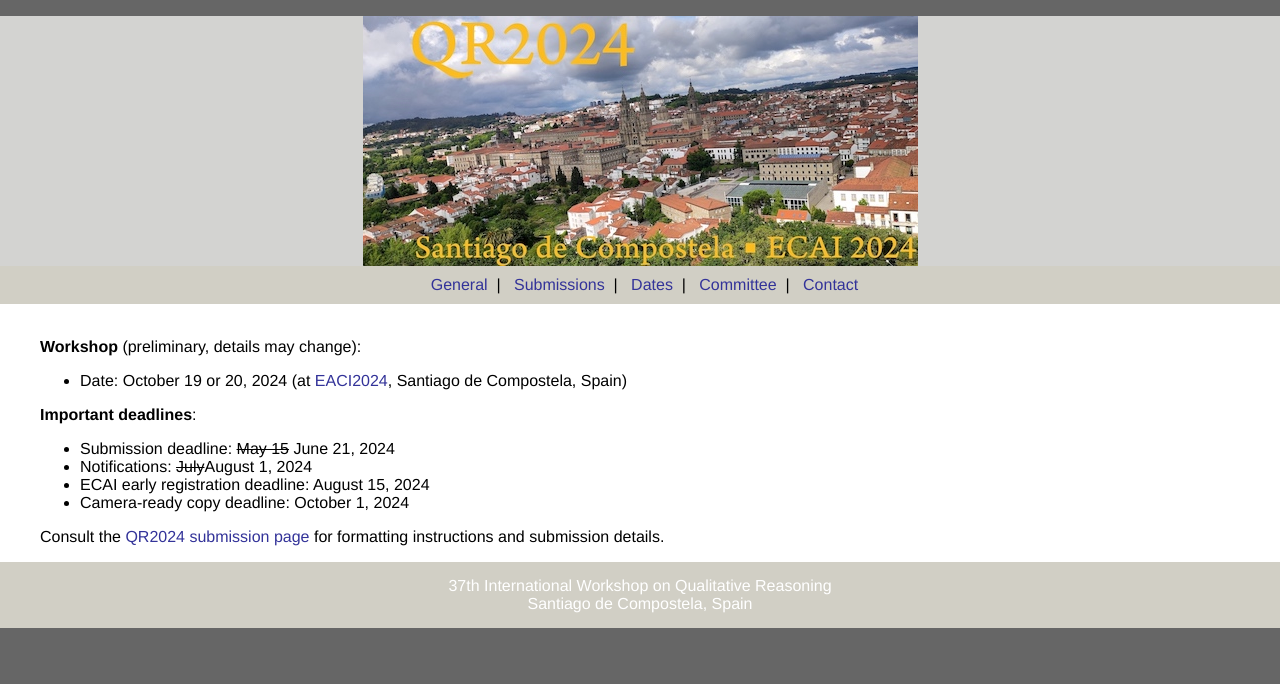
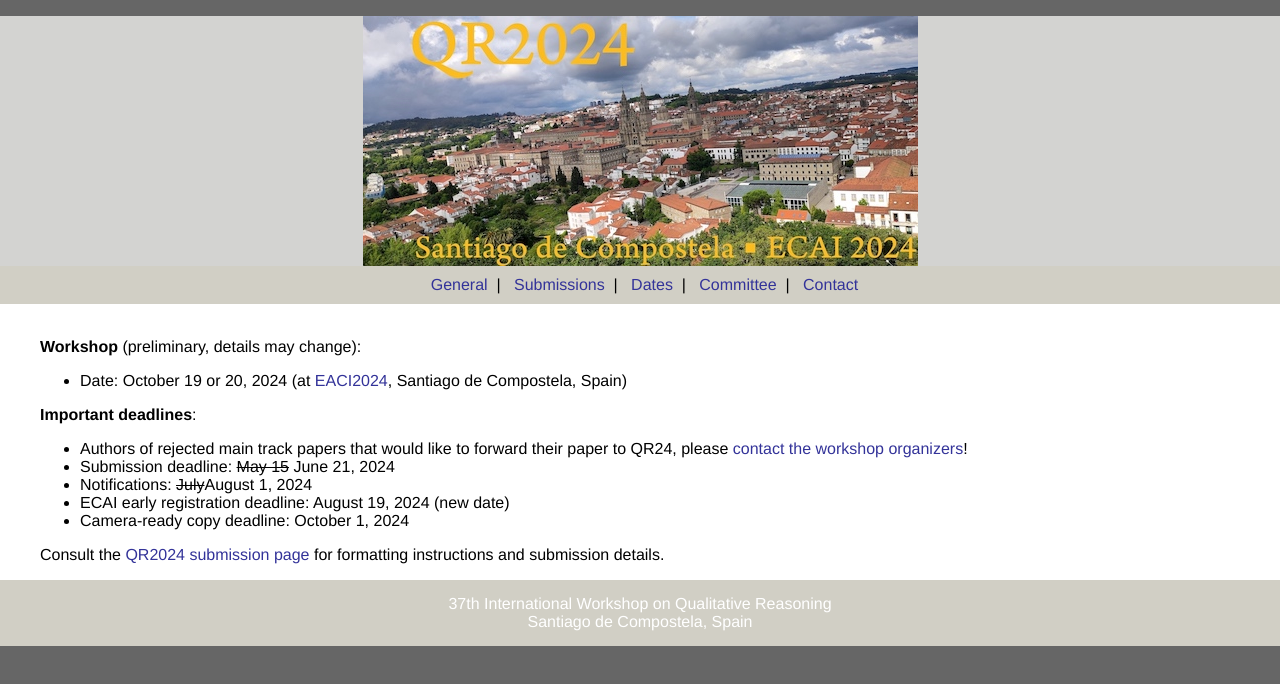
Before and after one commit to dwolter/qr24, a plain HTML site: page dates.html in a window 1280 px wide. Drawn offline with Linux system fonts and the light colour scheme.

Commit message:
updated dates and submission info

```diff
--- a/dates.html
+++ b/dates.html
@@ -54,9 +54,13 @@
 
       <b>Important deadlines</b>:
       <ul>
+	<li>Authors of rejected main track papers that would like to
+	forward their paper to QR24, please
+	<a href="mailto:diedrich.wolterl@uni-luebeck.de,%20zoe.falomir@umu.se">
+ 	contact the workshop organizers</a>!
         <li>Submission deadline: <strike>May 15</strike> June 21, 2024</b> </li>
         <li>Notifications: <strike>July</strike>August 1, 2024</li>
-        <li>ECAI early registration deadline: August 15, 2024</li>
+        <li>ECAI early registration deadline: August 19, 2024 (new date)</li>
         <!--- <li>Late breaking papers: <b><strike>June 12, 2015</strike> June 26, 2015</b></li>
         <li>Late breaking paper notifications: June 30, 2015</li> -->
 	<li>Camera-ready copy deadline: October 1, 2024</li>
```
Also changed, not shown: submissions.html (+4 -0 lines).
